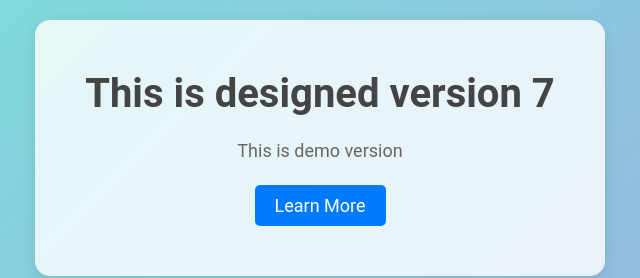
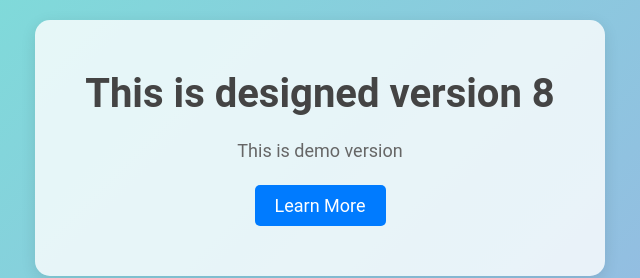
Before and after one commit to Shd289301/myrepo, a plain HTML site: page index.html in a window 1280 px wide. Shown: the part 252-530 px from the top of the page, 320-960 px from the left. Drawn offline with Linux system fonts and the light colour scheme.

Commit message:
this is latest version

```diff
--- a/index.html
+++ b/index.html
@@ -8,7 +8,7 @@
 </head>
 <body>
     <div class="container">
-        <h1>This is designed version 7</h1>
+        <h1>This is designed version 8</h1>
         <p>This is demo version</p>
         <a href="#" class="btn">Learn More</a>
     </div>
```
